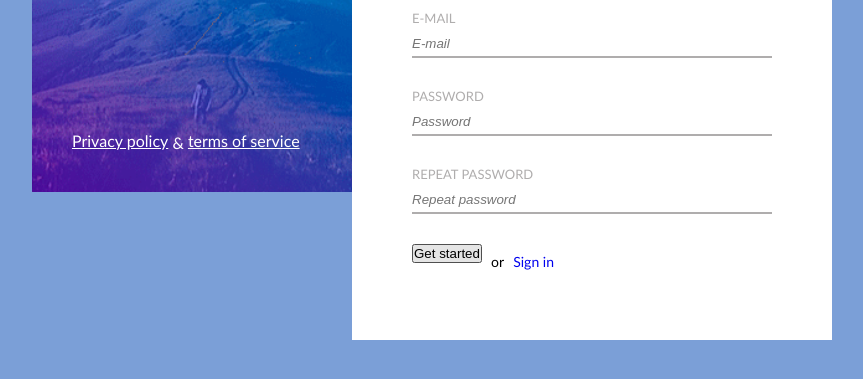
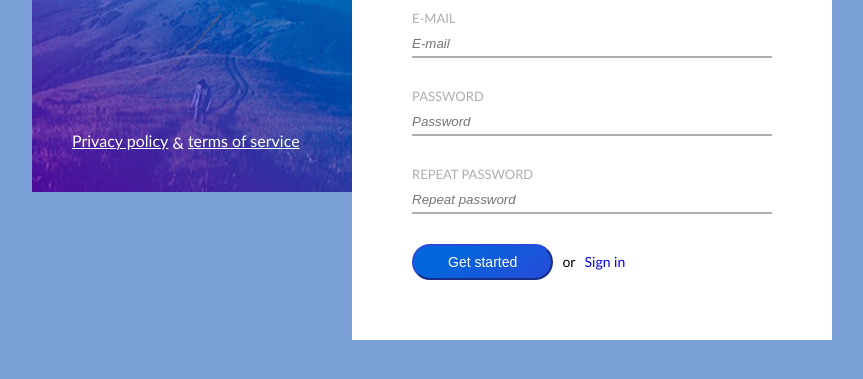
Before and after one commit to kauste/6-sign-up, a website: page index.html in a window 1280 px wide. In both pictures the pointer is over the button "Get started". Shown: the part 247-626 px from the top of the page, without its empty margins (208-1071 px from the left). Drawn offline with Linux system fonts and the light colour scheme.

Commit message:
linear gradient button

```diff
--- a/css/button.css
+++ b/css/button.css
@@ -14,7 +14,7 @@
 
 .btn:hover {
     background: rgb(40,74,218);
-    background: linear-gradient(324deg, rgba(40,74,218,1) 0%, rgba(2,103,219,1) 75%);
+    background: linear-gradient(-36deg, rgba(40,74,218,1) 0%, rgba(2,103,219,1) 75%);
 }
 
 .form-row > span {
--- a/index.html
+++ b/index.html
@@ -55,7 +55,7 @@
                     <input id="re-pass" type="password" class="input" placeholder="Repeat password" required>
                 </div>
                 <div class="form-row">
-                    <button class="button" type="submit">Get started</button>
+                    <button class="btn" type="submit">Get started</button>
                     <span>or</span>
                     <a href="#" class="link">Sign in</a>
                 </div>
```
